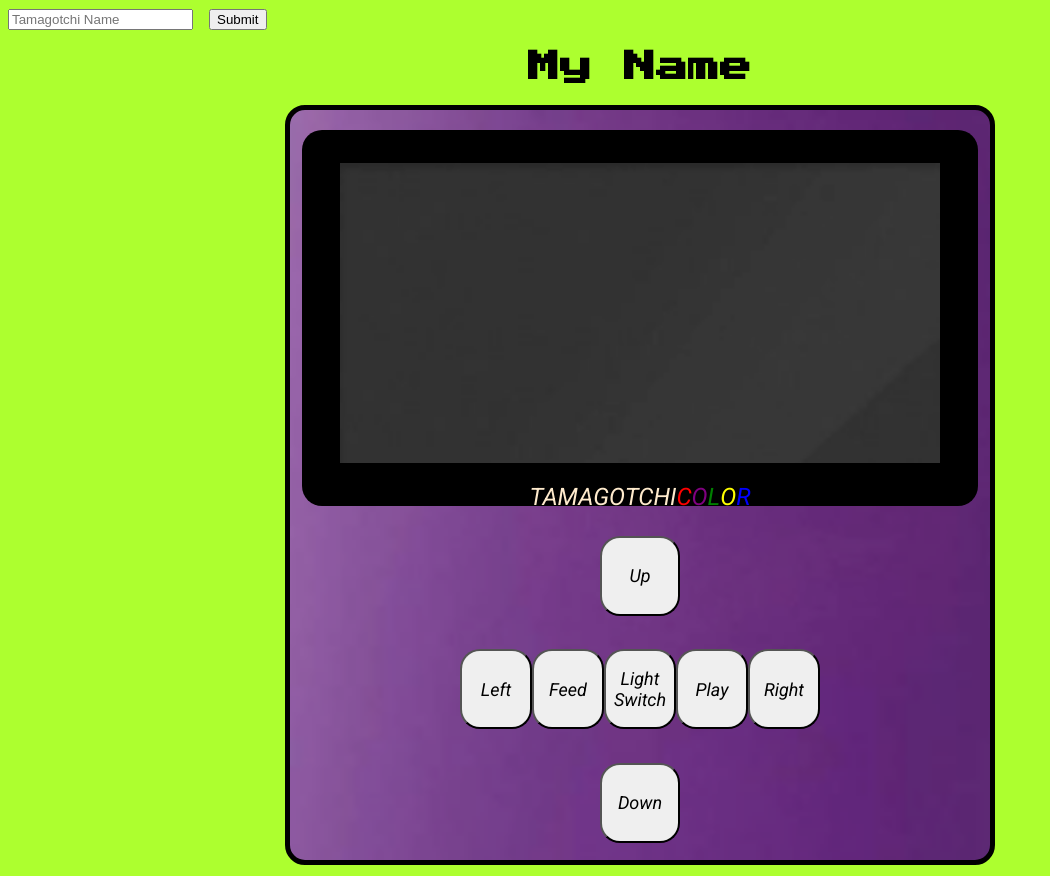
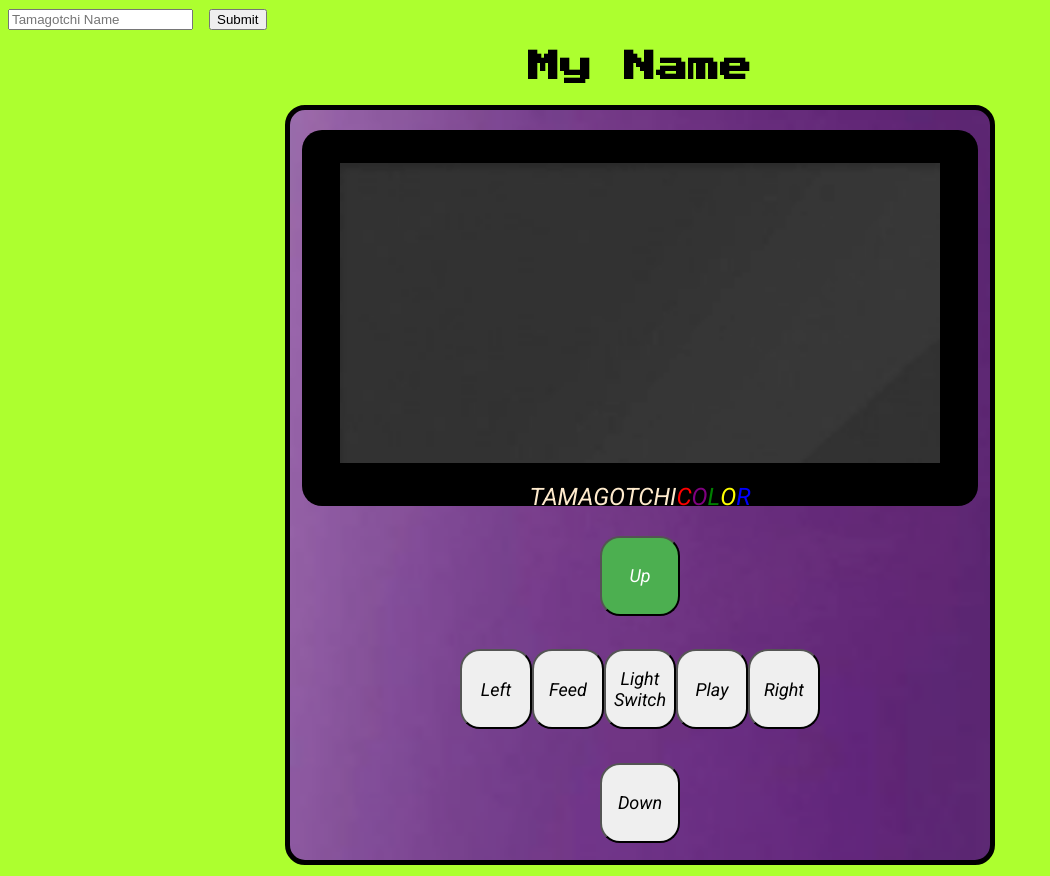
Before and after one commit to tylergump/tamagochi-mini-project, a plain HTML site: page index.html in a window 1280 px wide. In both pictures the pointer is over the button "Up". Shown: the whole page, without its empty margins (0-1050 px from the left). Drawn offline with nearby package versions, Linux system fonts and the light colour scheme; files whose address does not match are found by name.

Commit message:
more messing around

```diff
--- a/css/style.css
+++ b/css/style.css
@@ -118,6 +118,10 @@
 	padding: 0px;
 	font-family: 'Roboto';
 }
+.button:hover {
+	background-color: #4CAF50; /* Green */
+	color: white;
+}
 
 h1{
 	font-family: 'Press Start 2P', cursive;
```
